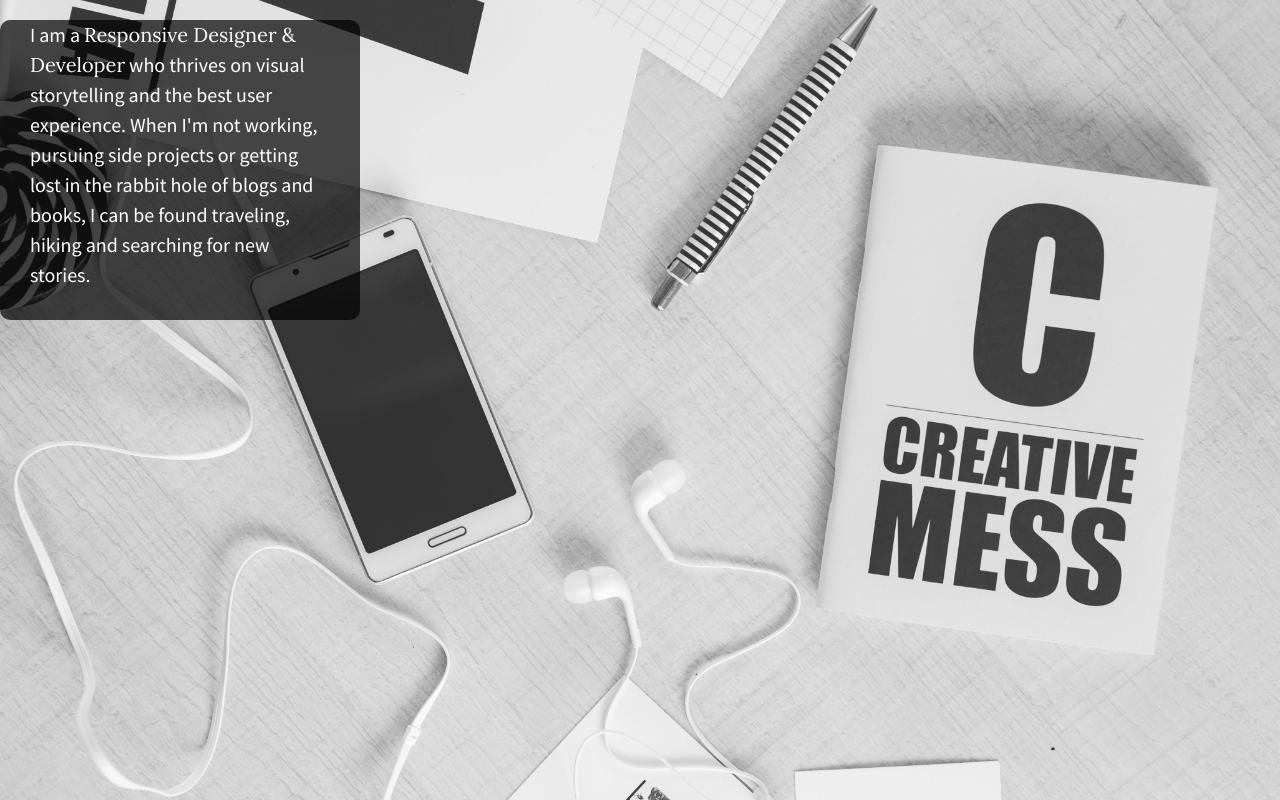
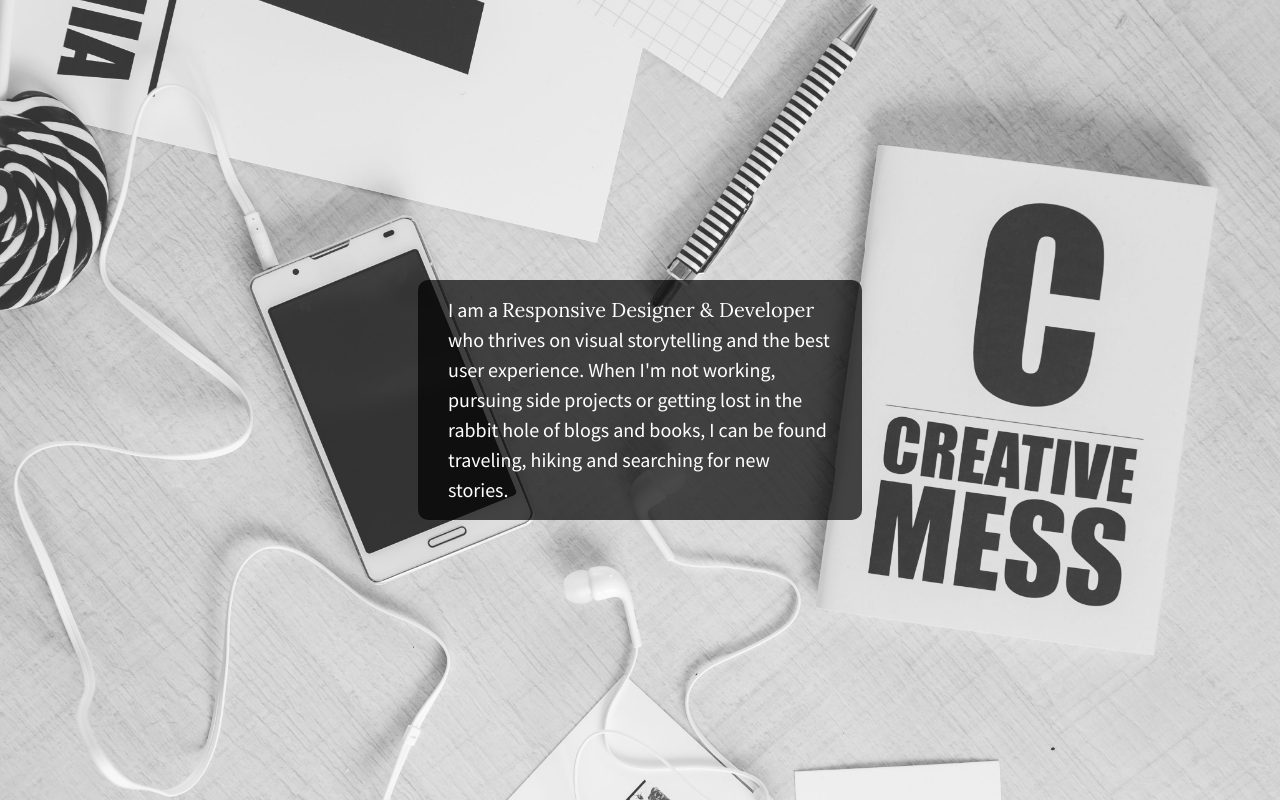
Before and after one commit to sapientdaisy/center-flexbox-2, a plain HTML site: page index.html in a window 1280 px wide. Drawn offline with nearby package versions, Linux system fonts and the light colour scheme.

Commit message:
Centered content on page

```diff
--- a/css/main.css
+++ b/css/main.css
@@ -11,6 +11,7 @@
    ========================================================================== */
 
 html {
+
     color: #222;
     font-size: 1em;
     line-height: 1.4;
@@ -97,6 +98,7 @@ textarea {
 
 /*Large Background Image*/
 html {
+    height: 100%;
     background: url(../img/bkgd2.jpg) no-repeat center center fixed;
     background-size: cover;
    /* set height to 100% - these are important for allowing content to vertically align */
@@ -104,6 +106,7 @@ html {
 
 body {
     /* set height to 100% - these are important for allowing content to vertically align */
+    height: 100%;
 }
 
 .wrapper {
@@ -111,10 +114,14 @@ body {
     margin: 0;
     height: 100%;
     width: 100%;
+    display: flex;
+    justify-content: center;
+    align-items: center;
 }
 
 #content {
     /* set the display to flex and use the justify-content & align-items properties to center the text within the div*/
+
     background: #222;
     background:rgba(0,0,0,0.7);
     color: #fff;
@@ -124,8 +131,11 @@ body {
     line-height: 1.5em;
     border-radius: 10px;
     padding: 0px 30px;
-    width: 300px;
-    height: 300px;
+    width: 30%;
+    height: 30%;
+    display: flex;
+    justify-content: center;
+    align-items: center;
 }
 
 #content p span {
```
